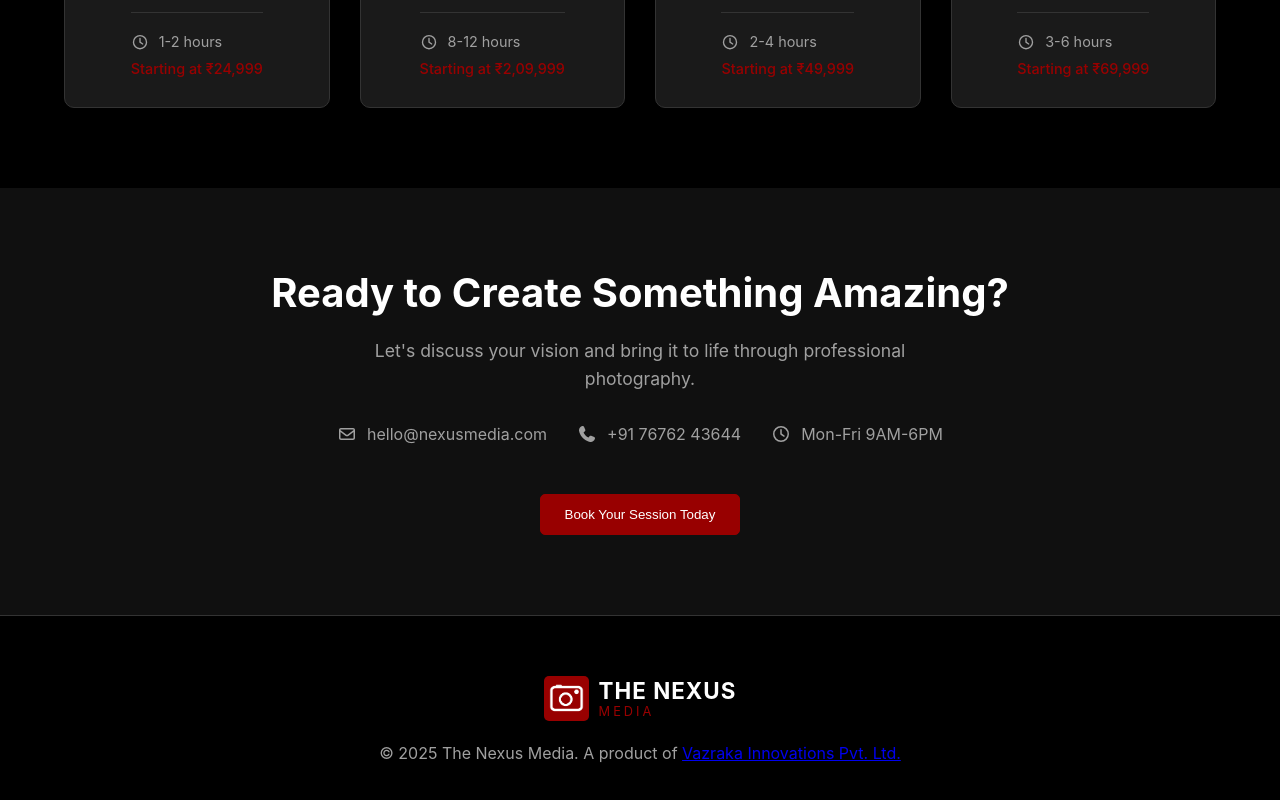
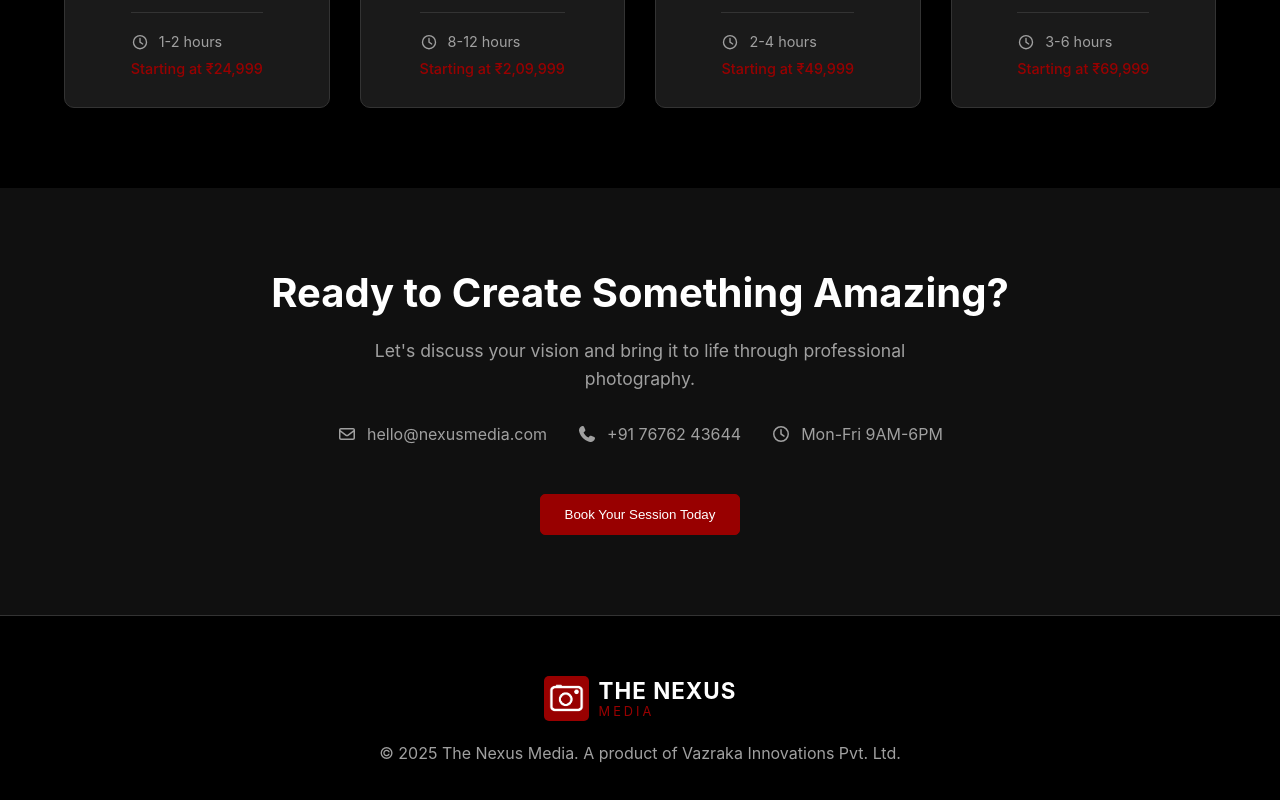
Before and after one commit to VamshiKumar-25/the-nexus-media, a React (Create React App) app in the folder client/: page / in a window 1280 px wide. Shown: the part 2863-3663 px from the top of the page. Built offline with nearby package versions, Linux system fonts and the light colour scheme.

Commit message:
Update App.css

```diff
--- a/client/src/App.css
+++ b/client/src/App.css
@@ -859,3 +859,11 @@ p {
 .booking-form input[type="date"]:valid:before {
   display: none;
 }
+
+.company{
+  color: var(--text-secondary);
+  text-decoration: none;
+}
+.company:hover{
+  color: var(--text-primary);
+}
```
